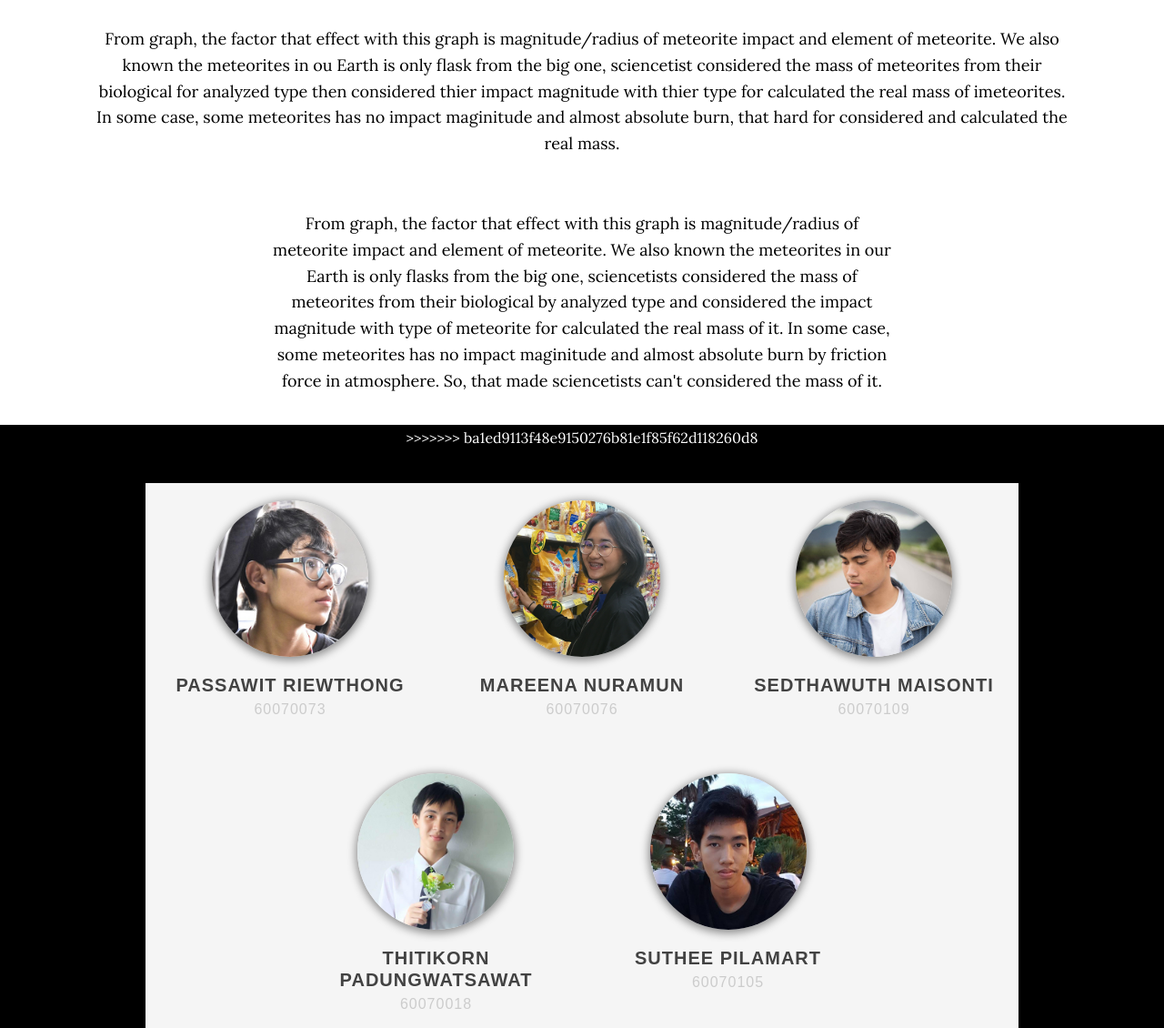
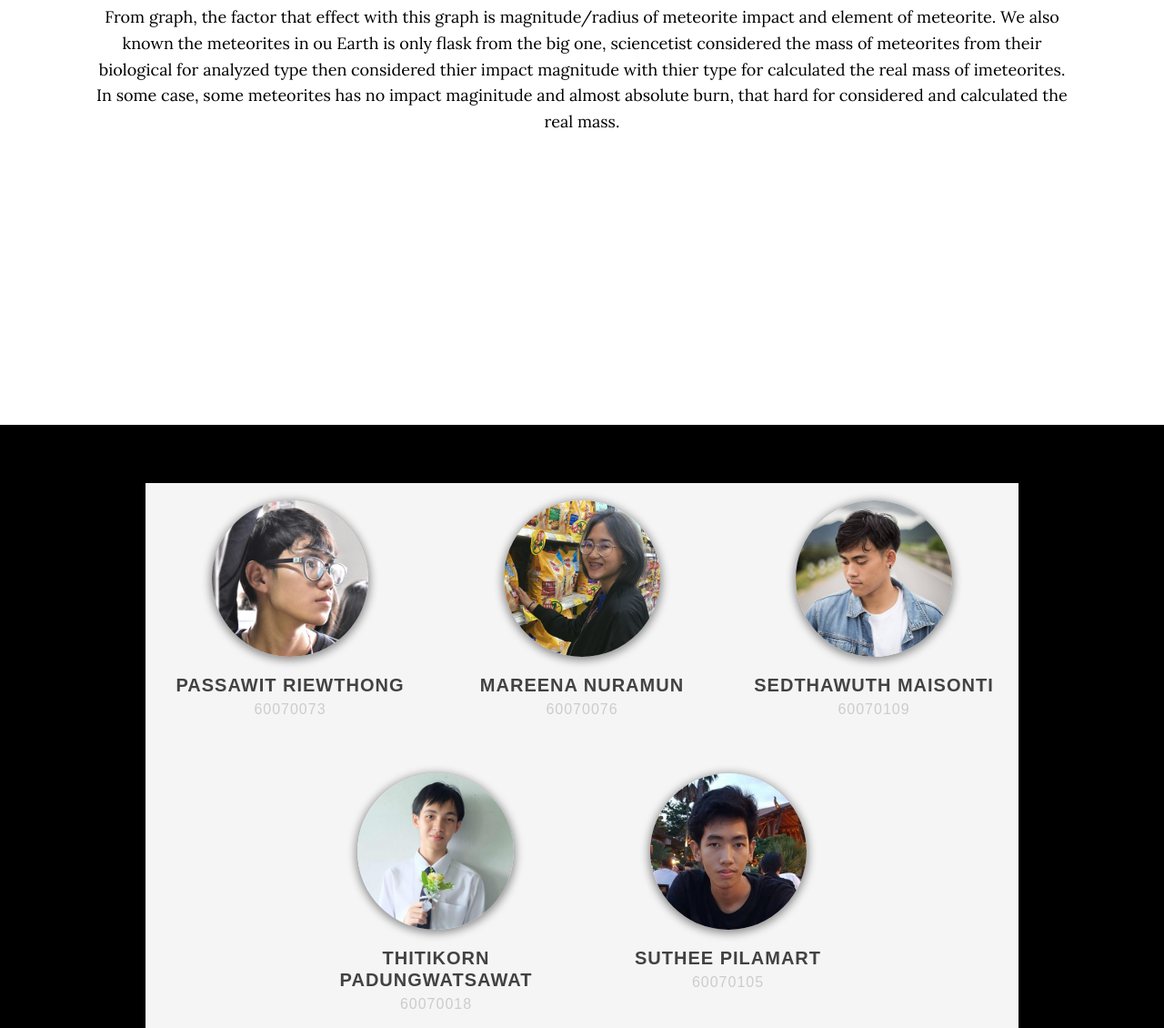
Before and after one commit to dekdew/Meteorite-Landings-Analysis, a Flask app: page / in a window 1280 px wide. Shown: the part 3493-4623 px from the top of the page at 91% size. Run offline with Flask 2, Linux system fonts and the light colour scheme; some libraries are stand-ins or nearby versions.

Commit message:
update page layout

```diff
--- a/templates/index.html
+++ b/templates/index.html
@@ -106,13 +106,8 @@
             <img src="../static/img/years.svg" alt="Years Chart">
           </object>
         </div>
-<<<<<<< HEAD
         <div class="col-lg-12 mx-auto">
           <p>From graph, we can assumed in two case. First, the technology advancement, then the geological survey. In the technology case, by an advancement of technoogy can made astronomers found many meteorites in space and our Earth in the past to present, using teloscrope, the power of magnetism or power of science technology. For unknown case, is from geological survey by biological verification or chemical verification, this proceses is similar to fossil verification or layer verification. Is made scienctist analyzed between ston and meteorite.</p>
-=======
-        <div class="col-lg-8 mx-auto">
-         <p>From graph, we can assumed in two case. The technology advancement and the geological survey. In the technology case, by an advancement of technoogy can made sciencetist found many meteorites in our Earth in the past to present, using teloscrope, the power of magnetism and age of meteorites from biological verification. For unknown case, is from geological survey by biological verification or chemical verification with the meteorites in the layer and can't finded out the age of it, this proceses is similar to fossil verification or layer verification.</p>
->>>>>>> ba1ed9113f48e9150276b81e1f85f62d118260d8
         </div>
       </div>
     </section>
@@ -125,13 +120,8 @@
             <img src="../static/img/mass.svg" alt="Fall Chart">
           </object>
         </div>
-<<<<<<< HEAD
         <div class="col-lg-12 mx-auto">
           <p style="color:#000;">From graph, the factor that effect with this graph is magnitude/radius of meteorite impact and element of meteorite. We also known the meteorites in ou Earth is only flask from the big one, sciencetist considered the mass of meteorites from their biological for analyzed type then considered thier impact magnitude with thier type for calculated the real mass of imeteorites. In some case, some meteorites has no impact maginitude and almost absolute burn, that hard for considered and calculated the real mass.</p>
-=======
-        <div class="col-lg-8 mx-auto">
-         <p style="color:#000;">From graph, the factor that effect with this graph is magnitude/radius of meteorite impact and element of meteorite. We also known the meteorites in our Earth is only flasks from the big one, sciencetists considered the mass of meteorites from their biological by analyzed type and considered the impact magnitude with type of meteorite for calculated the real mass of it. In some case, some meteorites has no impact maginitude and almost absolute burn by friction force in atmosphere. So, that made sciencetists can't considered the mass of it.</p>
->>>>>>> ba1ed9113f48e9150276b81e1f85f62d118260d8
         </div>
       </div>
     </section>
```
